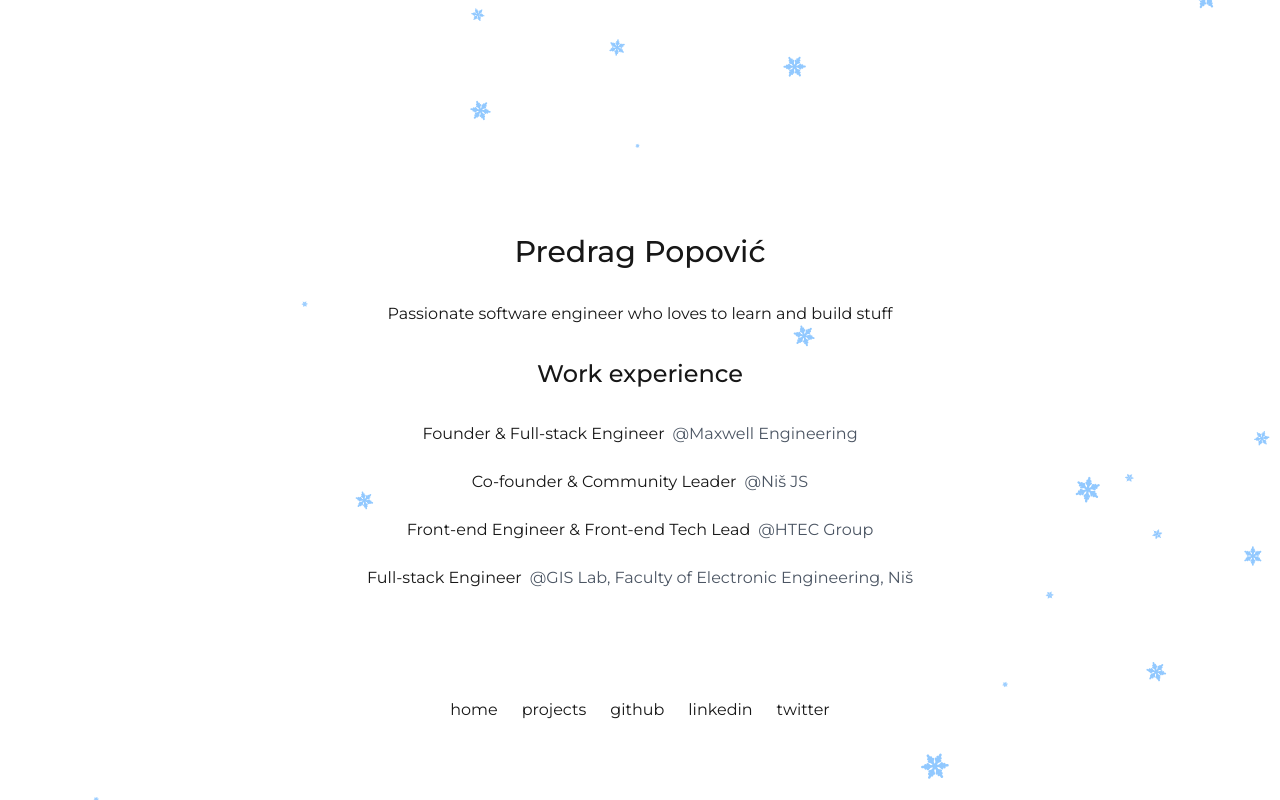
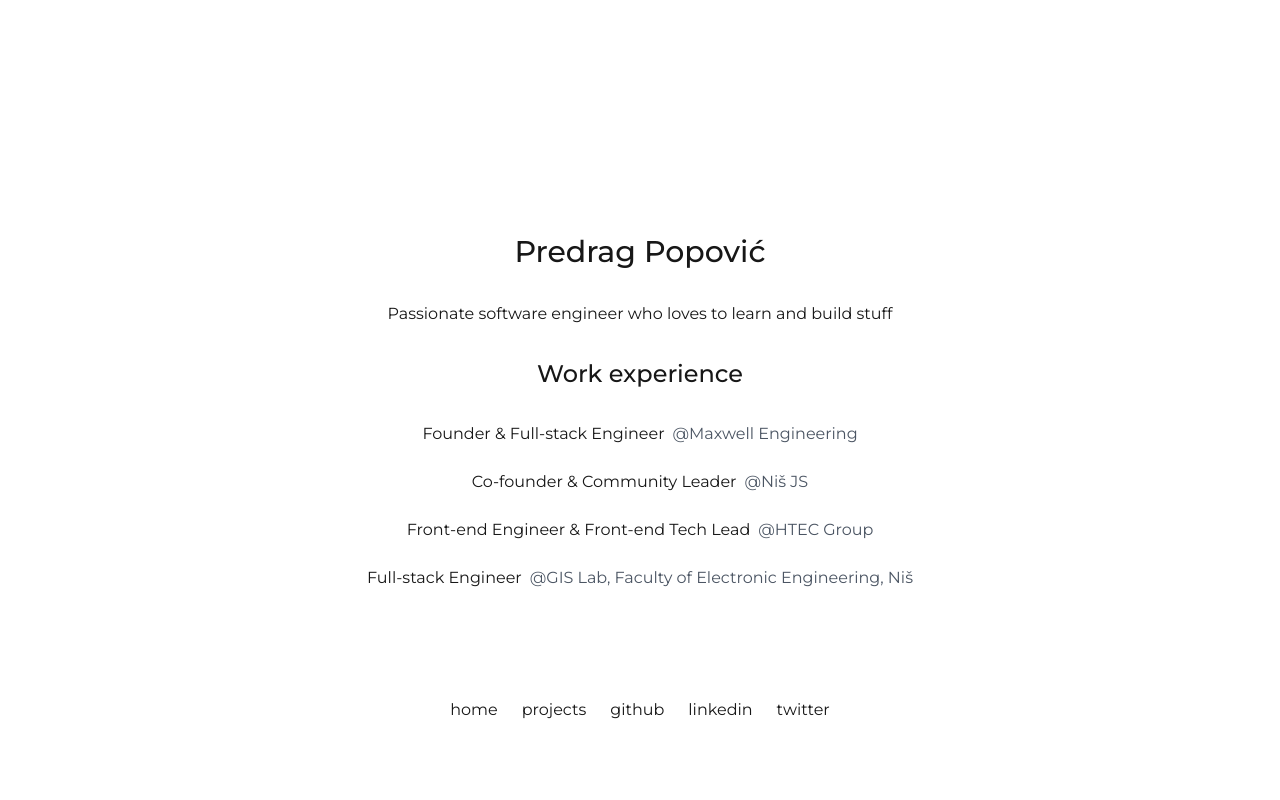
Before and after one commit to pekac/pekac.github.io, a Next.js app: page / in a window 1280 px wide. Built offline with nearby package versions, Linux system fonts and the light colour scheme.

Commit message:
Remove xmas

```diff
--- a/app/layout.tsx
+++ b/app/layout.tsx
@@ -1,7 +1,6 @@
 import { Montserrat } from "next/font/google";
 import "./globals.css";
 import Link from "next/link";
-import ChristmasWrapper from "./_components/christmas-wrap";
 
 const montserrat = Montserrat({
   variable: "--font-montserrat",
@@ -23,7 +22,6 @@
         ></meta>
       </head>
       <body className={`${montserrat.variable} antialiased`}>
-        <ChristmasWrapper>
           <div className="grid grid-rows-[20px_1fr_20px] items-center justify-items-center min-h-screen p-8 pb-20 gap-16 sm:p-20">
             <main className="flex flex-col gap-8 row-start-2 items-center sm:items-start justify-center">
               {children}
@@ -68,7 +66,6 @@
               </a>
             </footer>
           </div>
-        </ChristmasWrapper>
       </body>
     </html>
   );
```
